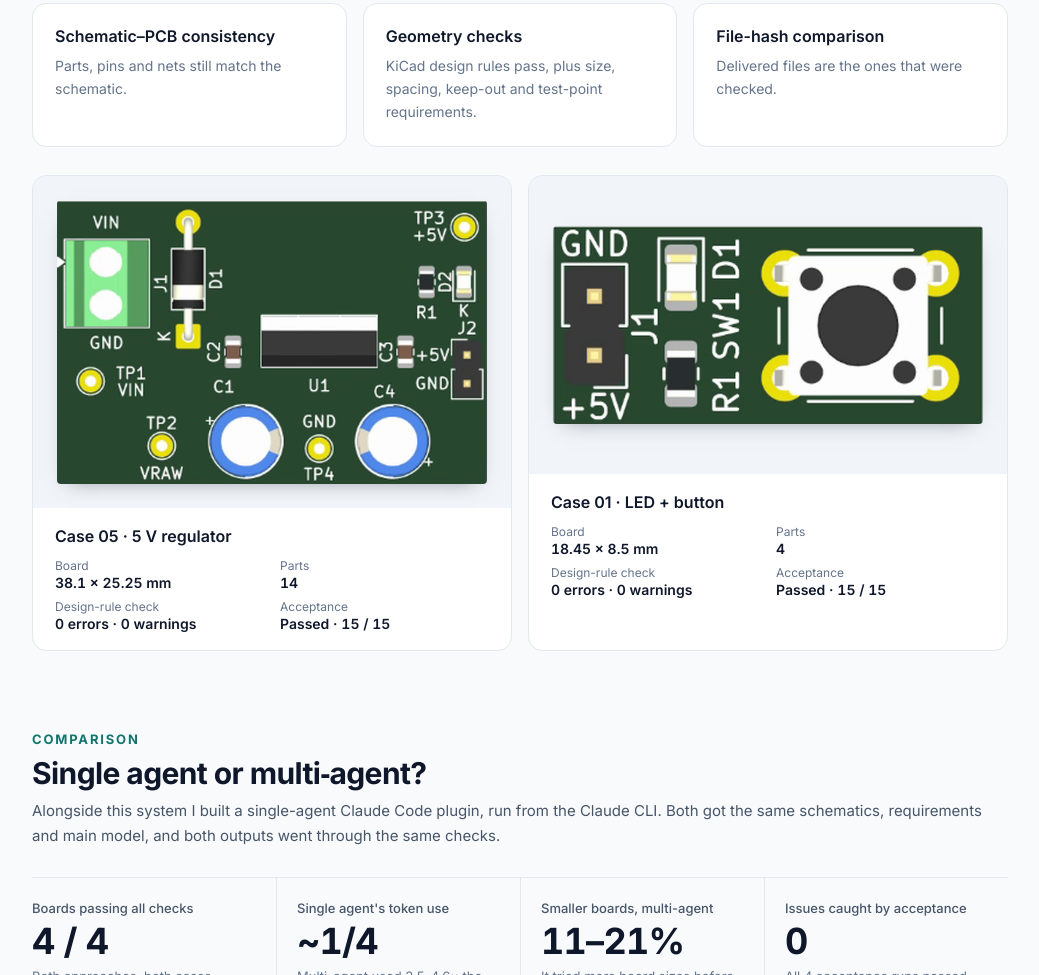
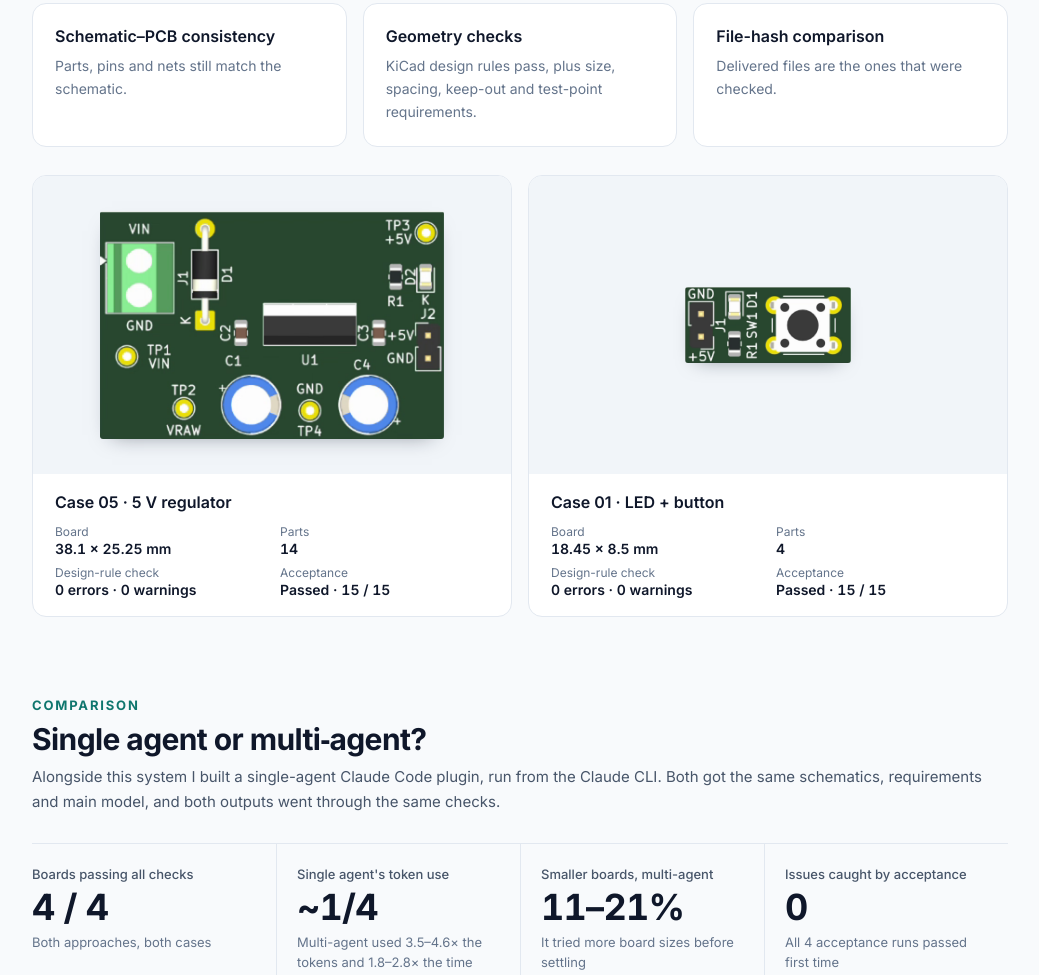
Before and after one commit to c24668343/cynthia-portfolio, a plain HTML site: page case-pcb.html in a window 1280 px wide. Shown: the part 2351-3326 px from the top of the page, without its empty margins (120-1159 px from the left). Drawn offline with Linux system fonts and the light colour scheme.

Commit message:
Show the two delivered boards at true relative scale
Size each board image from its real width in mm on one shared scale,
and give both image frames the same fixed shape.

Co-Authored-By: Claude Opus 5.5 <noreply@anthropic.com>
Claude-Session: https://claude.ai/code/session_01CSUyH5k7F9DioiVXJX5htq

```diff
--- a/case-pcb.html
+++ b/case-pcb.html
@@ -68,8 +68,9 @@ h2{font-size:30px;line-height:1.2;font-weight:700;letter-spacing:-.02em}
 
 /* results */
 .board{background:#FFFFFF;border:1px solid #E2E8F0;border-radius:14px;overflow:hidden;display:flex;flex-direction:column}
-.board .img{background:#F1F5F9;aspect-ratio:16/10;display:flex;align-items:center;justify-content:center;padding:24px;box-sizing:border-box}
-.board img{max-width:min(100%,440px);max-height:100%;width:auto;height:auto;border-radius:4px;box-shadow:0 8px 20px -12px rgba(15,23,42,.5)}
+.board .img{background:#F1F5F9;aspect-ratio:16/10;container-type:inline-size;display:flex;align-items:center;justify-content:center;overflow:hidden}
+/* one shared scale: the widest board (05, 38.1 mm) spans 72% of the frame; others scale by their real width in mm */
+.board img{display:block;width:calc(var(--mm) / 38.1 * 72cqw);height:auto;max-width:none;border-radius:3px;box-shadow:0 8px 20px -12px rgba(15,23,42,.5)}
 .board .body{padding:18px 22px;display:flex;flex-direction:column;gap:12px}
 .board .t{font-size:16px;font-weight:600}
 .facts{display:grid;grid-template-columns:repeat(2,minmax(0,1fr));gap:8px 16px;margin:0}
@@ -217,9 +218,9 @@ ul.plain li+li{margin-top:4px}
 <div class="card"><span class="t">Geometry checks</span><span class="d">KiCad design rules pass, plus size, spacing, keep-out and test-point requirements.</span></div>
 <div class="card"><span class="t">File-hash comparison</span><span class="d">Delivered files are the ones that were checked.</span></div>
 </div>
-<div class="g2">
+<div class="g2" style="align-items:start">
 <div class="board">
-<div class="img"><img src="assets/pcb/board-05.png" alt="Delivered layout for case 05: a 5 V linear regulator board with input terminal, diode, regulator, two electrolytic capacitors and four test points" width="740" height="490" loading="lazy"></div>
+<div class="img"><img src="assets/pcb/board-05.png" style="--mm:38.1" alt="Delivered layout for case 05: a 5 V linear regulator board with input terminal, diode, regulator, two electrolytic capacitors and four test points" width="740" height="490" loading="lazy"></div>
 <div class="body">
 <span class="t">Case 05 · 5 V regulator</span>
 <dl class="facts">
@@ -231,7 +232,7 @@ ul.plain li+li{margin-top:4px}
 </div>
 </div>
 <div class="board">
-<div class="img"><img src="assets/pcb/board-01.png" alt="Delivered layout for case 01: a small board with a two-pin header, resistor, LED and a tactile push button" width="740" height="340" loading="lazy"></div>
+<div class="img"><img src="assets/pcb/board-01.png" style="--mm:18.45" alt="Delivered layout for case 01: a small board with a two-pin header, resistor, LED and a tactile push button" width="740" height="340" loading="lazy"></div>
 <div class="body">
 <span class="t">Case 01 · LED + button</span>
 <dl class="facts">
```
